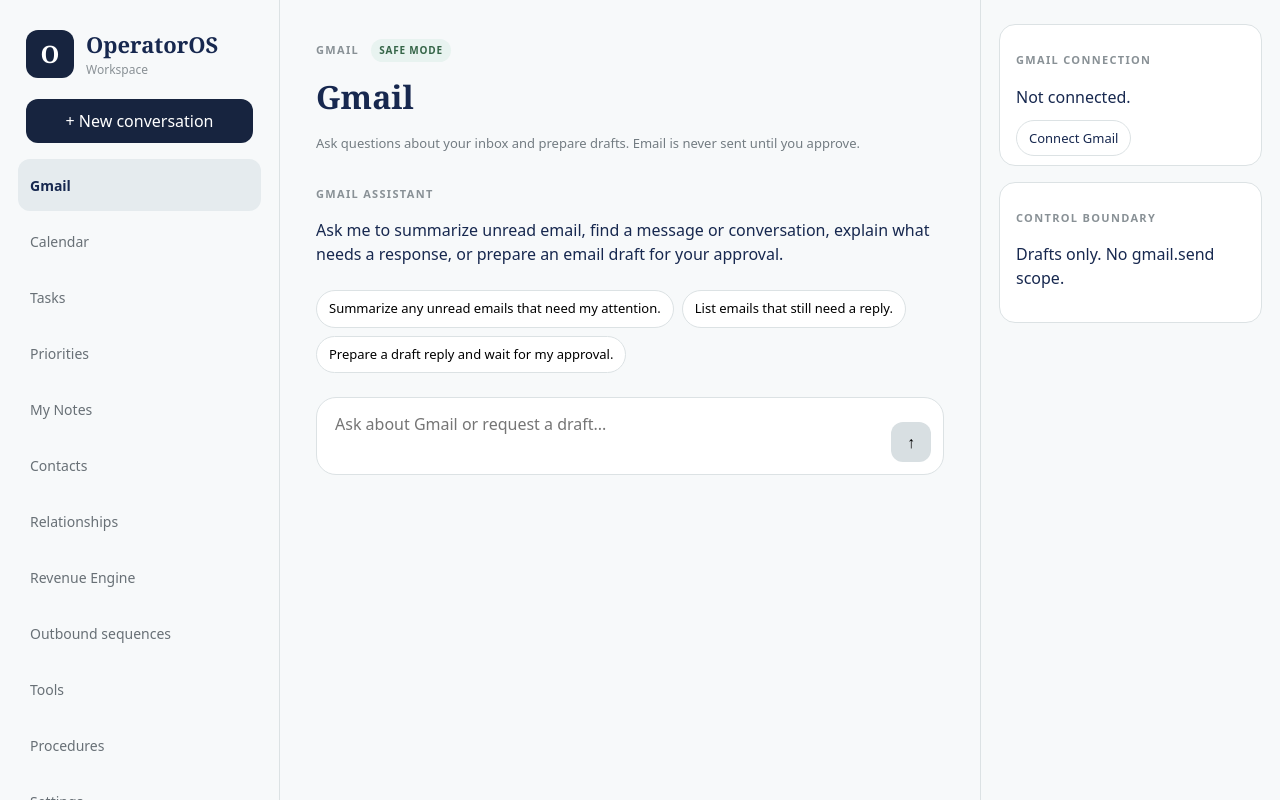
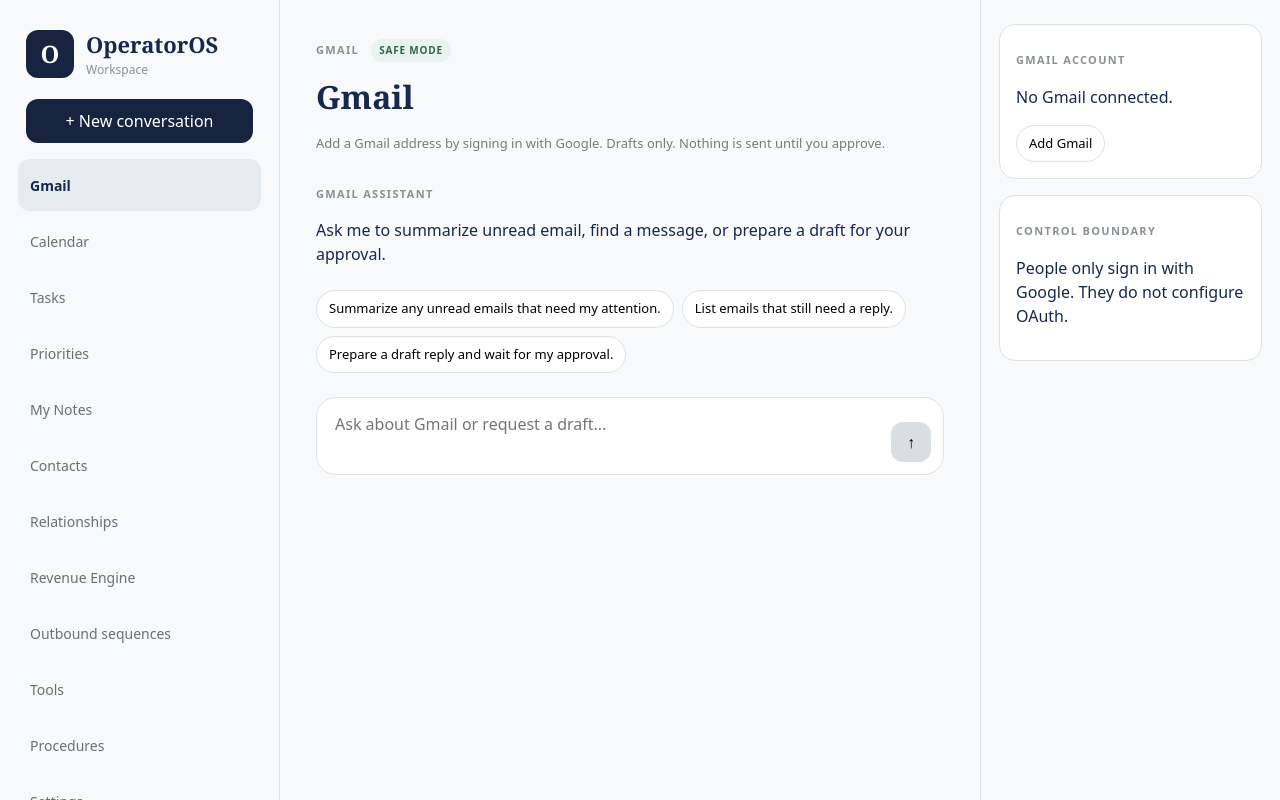
Before and after one commit to robertk-star/operator-os, a Next.js app: page /app/email in a window 1280 px wide. Shown: the top 800 px of the page. Built offline with nearby package versions, Linux system fonts and the light colour scheme; no server answers; the database is empty.

Commit message:
Let people add Gmail by signing in with Google. Platform OAuth is one-time only.

```diff
--- a/app/app/email/GmailWorkspace.tsx
+++ b/app/app/email/GmailWorkspace.tsx
@@ -3,6 +3,7 @@
 import { FormEvent, useEffect, useState } from "react";
 import { useSearchParams } from "next/navigation";
 import { createSupabaseBrowserClient } from "@/lib/supabase/client";
+import { GOOGLE_USER_SCOPES } from "@/lib/googleAuth";
 
 const STARTERS = [
   "Summarize any unread emails that need my attention.",
@@ -15,39 +16,51 @@
 export function GmailWorkspace({ workspaceId }: { workspaceId: string }) {
   const searchParams = useSearchParams();
   const [status, setStatus] = useState("disconnected");
+  const [email, setEmail] = useState("");
   const [input, setInput] = useState("");
   const [turns, setTurns] = useState<Turn[]>([
     {
       role: "assistant",
-      text: "Ask me to summarize unread email, find a message or conversation, explain what needs a response, or prepare an email draft for your approval.",
+      text: "Ask me to summarize unread email, find a message, or prepare a draft for your approval.",
     },
   ]);
 
   useEffect(() => {
-    const flag = searchParams.get("google");
-    if (flag === "connected") setStatus("connected");
-    if (flag === "denied") setStatus("denied");
-    if (flag === "token_failed") setStatus("token_failed");
     if (!workspaceId) return;
     const supabase = createSupabaseBrowserClient();
     supabase
       .from("integrations")
-      .select("status")
+      .select("status, metadata")
       .eq("workspace_id", workspaceId)
       .eq("provider", "gmail")
       .maybeSingle()
       .then(({ data }) => {
         if (data?.status) setStatus(data.status);
+        const meta = data?.metadata as { email?: string } | null;
+        if (meta?.email) setEmail(meta.email);
       });
   }, [workspaceId, searchParams]);
+
+  async function addGmail() {
+    const supabase = createSupabaseBrowserClient();
+    const { error } = await supabase.auth.signInWithOAuth({
+      provider: "google",
+      options: {
+        redirectTo: `${window.location.origin}/auth/callback?next=/app/email`,
+        scopes: GOOGLE_USER_SCOPES,
+        queryParams: { access_type: "offline", prompt: "select_account" },
+      },
+    });
+    if (error) setTurns((current) => [...current, { role: "assistant", text: error.message }]);
+  }
 
   function ask(text: string) {
     const prompt = text.trim();
     if (!prompt) return;
     const reply =
       status === "connected"
-        ? "Google is connected in safe mode. Inbox listing is the next wiring step. I still will not send mail without your approval."
-        : "Gmail is not connected. Use Connect Gmail. That starts Google OAuth. Until keys are in Vercel, the connect route will tell you what is missing.";
+        ? `Gmail is connected${email ? ` as ${email}` : ""}. Inbox listing is next. I will not send mail without your approval.`
+        : "Add Gmail first. You will sign in with your Google account. You do not need a developer console.";
     setTurns((current) => [...current, { role: "user", text: prompt }, { role: "assistant", text: reply }]);
     setInput("");
   }
@@ -64,7 +77,7 @@
           Gmail <span className="badge">Safe mode</span>
         </p>
         <h2>Gmail</h2>
-        <p className="meta">Ask questions about your inbox and prepare drafts. Email is never sent until you approve.</p>
+        <p className="meta">Add a Gmail address by signing in with Google. Drafts only. Nothing is sent until you approve.</p>
         <div className="thread">
           {turns.map((turn, index) => (
             <div key={index} className="bubble">
@@ -89,23 +102,15 @@
       </section>
       <aside className="rail">
         <div className="card">
-          <p className="kicker">Gmail connection</p>
-          <p>
-            {status === "connected"
-              ? "Connected. Inbox sync methods come next."
-              : status === "denied"
-                ? "Google access was denied."
-                : status === "token_failed"
-                  ? "Token exchange failed. Check Vercel Google env vars."
-                  : "Not connected."}
-          </p>
-          <a className="chip" href="/api/google/start">
-            Connect Gmail
-          </a>
+          <p className="kicker">Gmail account</p>
+          <p>{status === "connected" ? email || "Connected" : "No Gmail connected."}</p>
+          <button type="button" className="chip" onClick={addGmail}>
+            {status === "connected" ? "Use a different Gmail" : "Add Gmail"}
+          </button>
         </div>
         <div className="card">
           <p className="kicker">Control boundary</p>
-          <p>Drafts only. No gmail.send scope.</p>
+          <p>People only sign in with Google. They do not configure OAuth.</p>
         </div>
       </aside>
     </>
--- /dev/null
+++ b/lib/googleAuth.ts
@@ -0,0 +1,8 @@
+export const GOOGLE_USER_SCOPES = [
+  "email",
+  "profile",
+  "https://www.googleapis.com/auth/gmail.readonly",
+  "https://www.googleapis.com/auth/gmail.compose",
+  "https://www.googleapis.com/auth/calendar.readonly",
+  "https://www.googleapis.com/auth/calendar.events",
+].join(" ");
```
Also changed, not shown: app/auth/callback/route.ts (+22 -0 lines), app/login/page.tsx (+27 -10 lines), 1 other file (tests, documents, lock files or other folders).
